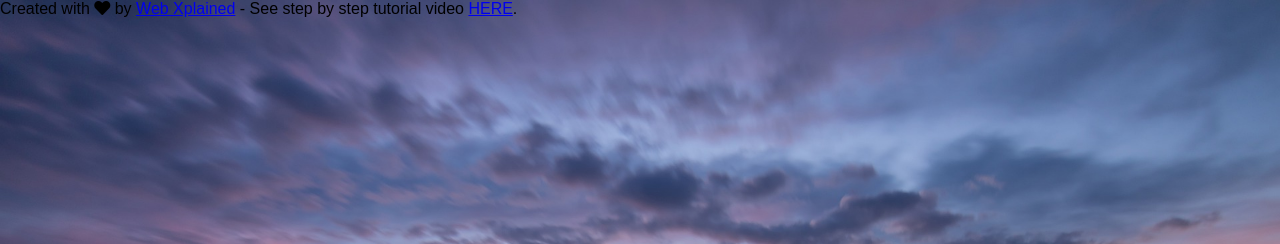
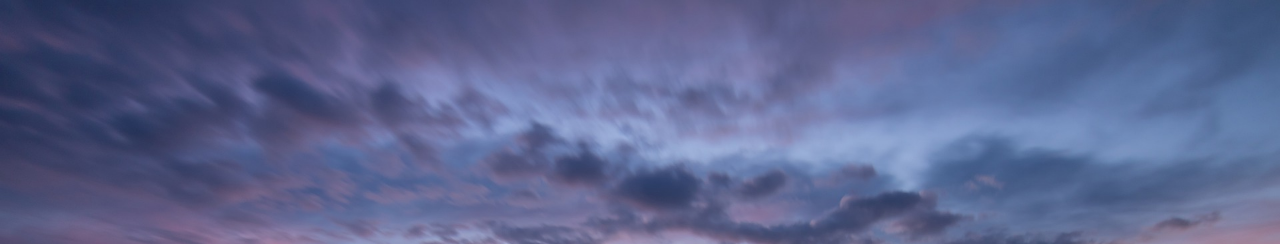
Before and after one commit to Sidali-Djeghbal/responsive_login_page, a plain HTML site: page index.html in a window 1280 px wide. Shown: the top 244 px of the page. Drawn offline with Linux system fonts and the light colour scheme.

Commit message:
index.html

```diff
--- a/index.html
+++ b/index.html
@@ -30,15 +30,6 @@
             <button type="submit">Sign In</button>
         </form>
     </div>
-    <footer>
-        <p>
-            Created with <i class="fa fa-heart"></i> by
-            <a target="_blank" href="https://www.youtube.com/channel/UC4sWzrFzcFKCoGYj6PaIsDg?sub_confirmation=1">Web
-                Xplained</a>
-            - See step by step tutorial video
-            <a target="_blank" href="https://youtu.be/pKZg0El_yRI">HERE</a>.
-        </p>
-    </footer>
 </body>
 
 </html>
```
